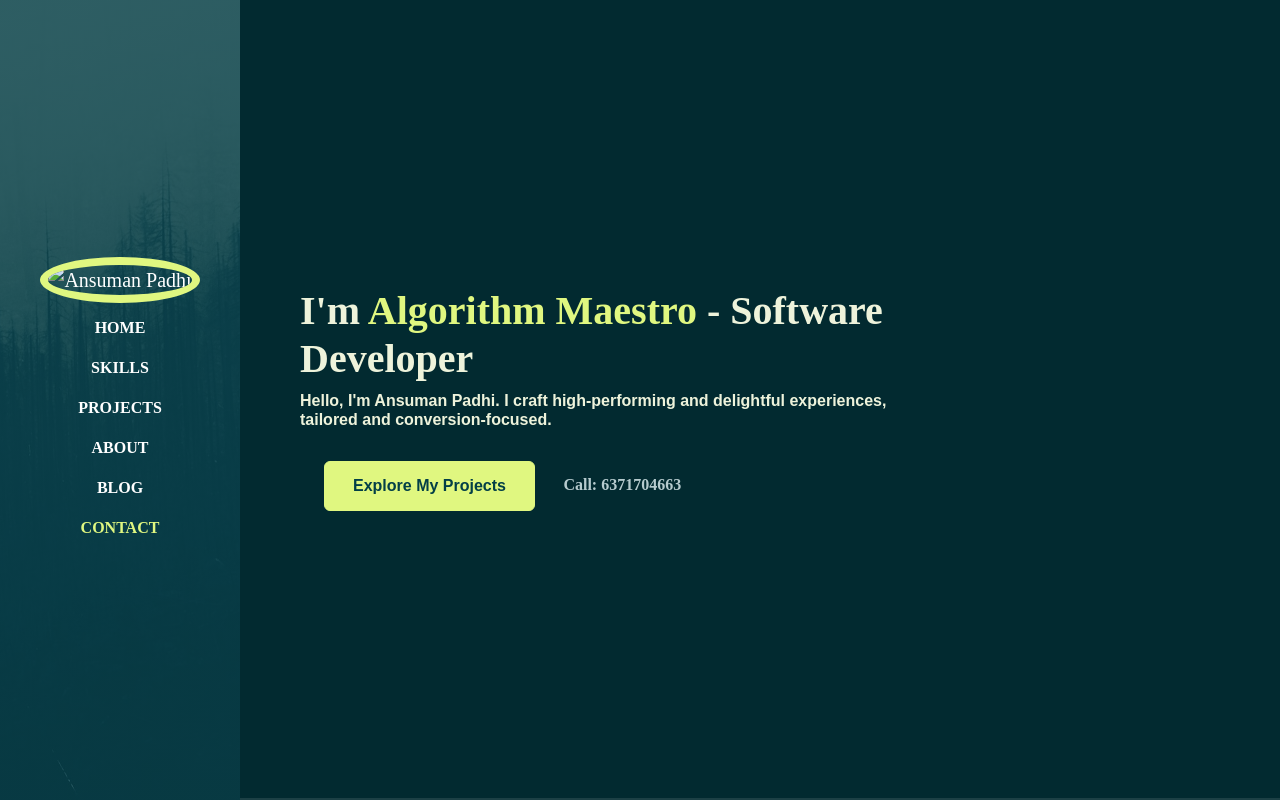
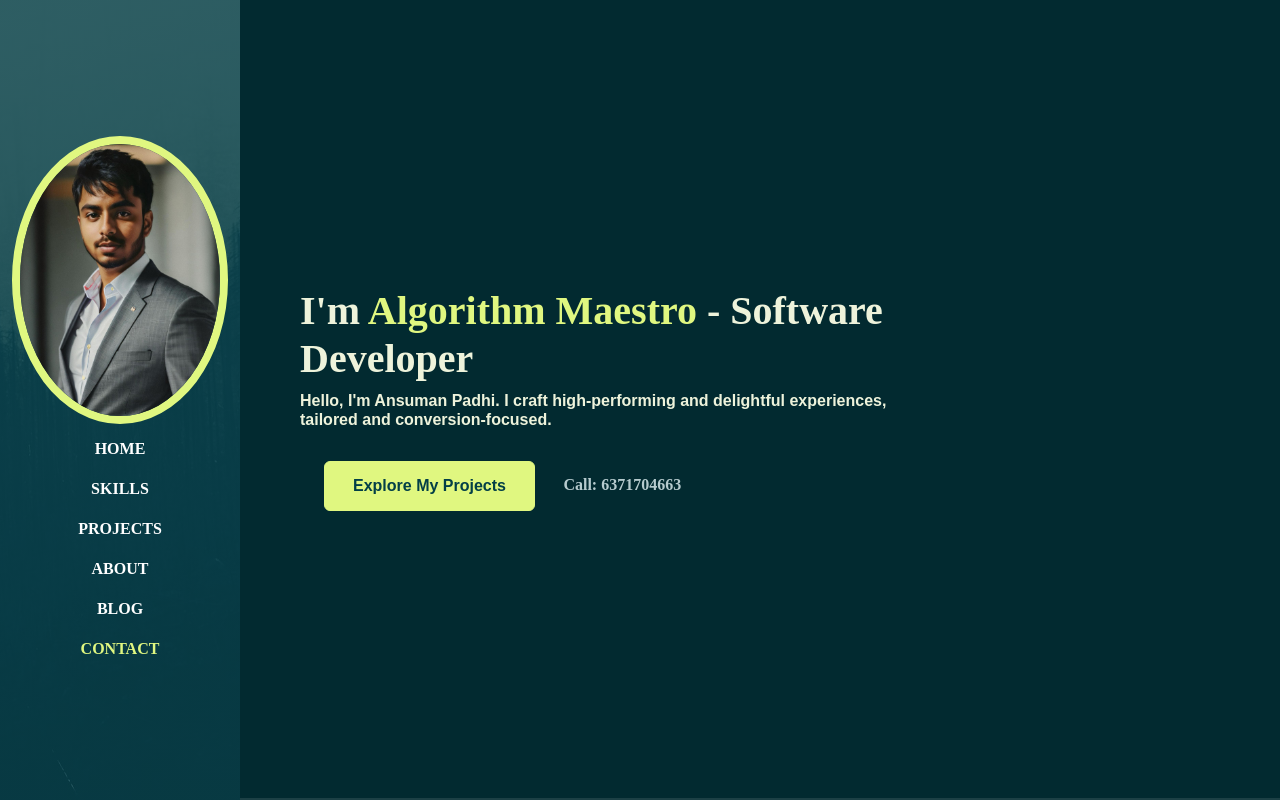
Before and after one commit to Ansuman-007/new-portfolio, a plain HTML site: page index.html in a window 1280 px wide. Shown: the top 800 px of the page. Drawn offline with Linux system fonts and the light colour scheme; a web font is replaced by a local one.

Commit message:
Update index.html
hhh

```diff
--- a/index.html
+++ b/index.html
@@ -6,7 +6,7 @@
     <meta http-equiv="X-UA-Compatible" content="IE=edge">
     <meta name="viewport" content="width=device-width, initial-scale=1.0">
     <title>Ansuman Padhi - Software Devloper</title>
-    <link rel="icon" href="./assets/Images/" type="image/png">
+    <link rel="icon" href="./assets/Images/edited.jpg" type="jpg/png">
     <link rel="stylesheet" href="./assets/css/bootstrap.min.css">
     <link rel="stylesheet" href="./assets/css/aos.css">
     <link rel="stylesheet" href="./assets/css/line-awesome.min.css">
@@ -48,7 +48,7 @@
         <div class="container flex-lg-column">
           <a class="navbar-brand mx-lg-auto" href="#">
           <span class="h3 fw-bold d-block d-lg-none"> Ansuman Padhi </span>
-      <img src="./assets/Images/assets/Images/edited.jpg" alt="Ansuman Padhi" class="d-none d-lg-block rounded-circle">
+      <img src="./assets/Images/edited.jpg" alt="Ansuman Padhi" class="d-none d-lg-block rounded-circle">
 
         </a>
           <button class="navbar-toggler" type="button" data-bs-toggle="collapse" data-bs-target="#navbarNav" aria-controls="navbarNav" aria-expanded="false" aria-label="Toggle navigation">
```
